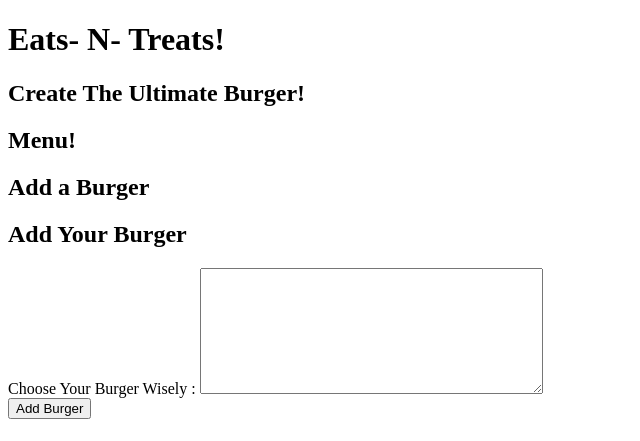
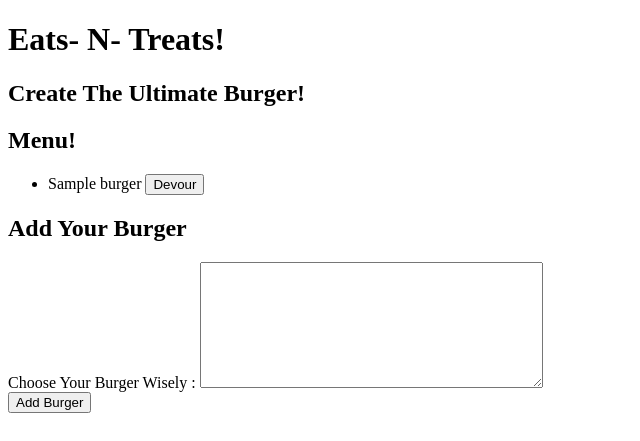
Before and after one commit to KaLaUnlimited/burger, a Node server app: page / in a window 1280 px wide. Shown: the top 441 px of the page, without its empty margins (0-640 px from the left). Run offline with Node 20, Linux system fonts and the light colour scheme; tables that the repository leaves empty hold one stand-in row (values such as "Sample post"); some libraries are stand-ins or nearby versions.

Commit message:
get method is functional and displaying on UI Next step:activating devour button

```diff
--- a/views/index.handlebars
+++ b/views/index.handlebars
@@ -3,8 +3,11 @@
 <h2>Create The Ultimate Burger!</h2>
 <h2>Menu!</h2>
 
-
-<h2>Add a Burger</h2>
+<ul>
+  {{#each burgers}}
+  <li>  {{burger_name}} <button>Devour </button></li>
+  {{/each}}
+</ul>
 
 
 
@@ -14,8 +17,6 @@
 
 <form >
 
-
-
   <div class="form-group">
     <label for="burg">Choose Your Burger Wisely :</label>
     <textarea id="burg" name="burg" rows="8" cols="40"></textarea>
```
